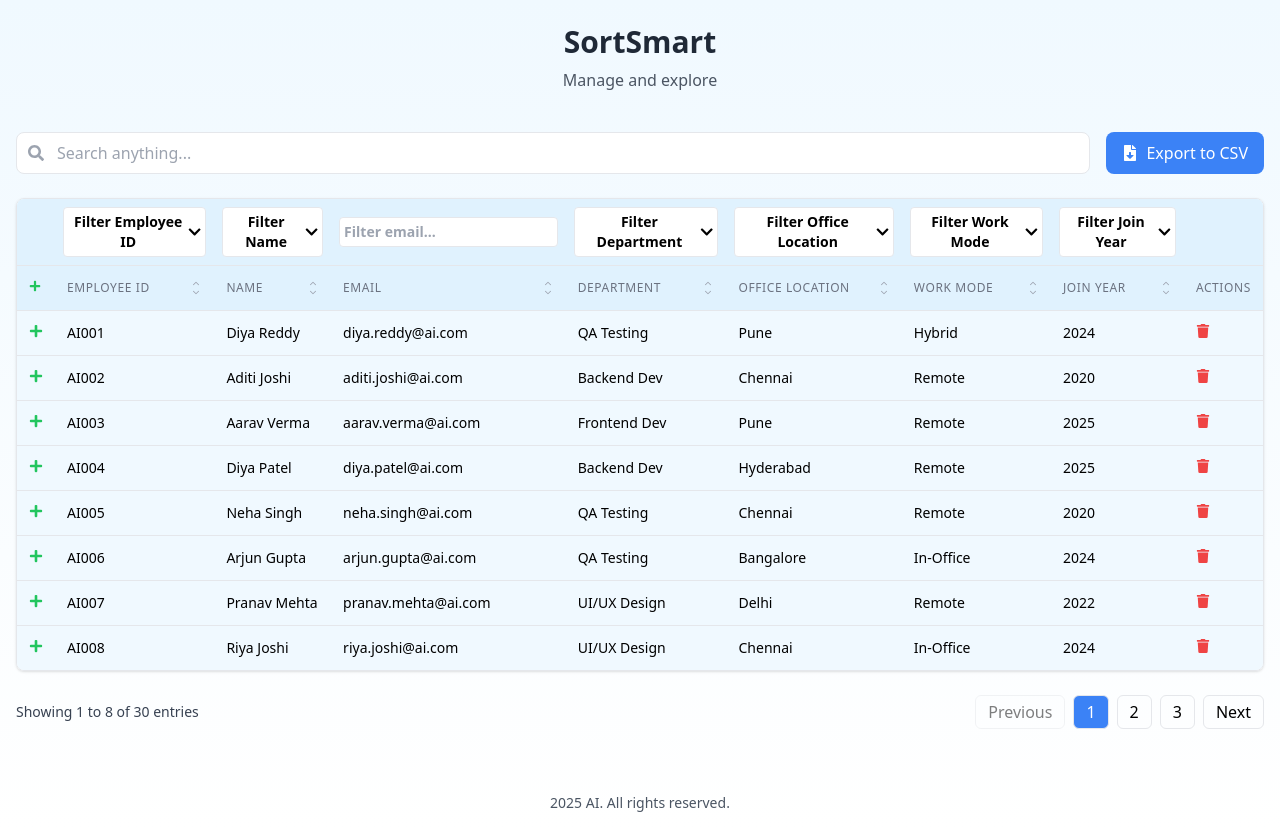
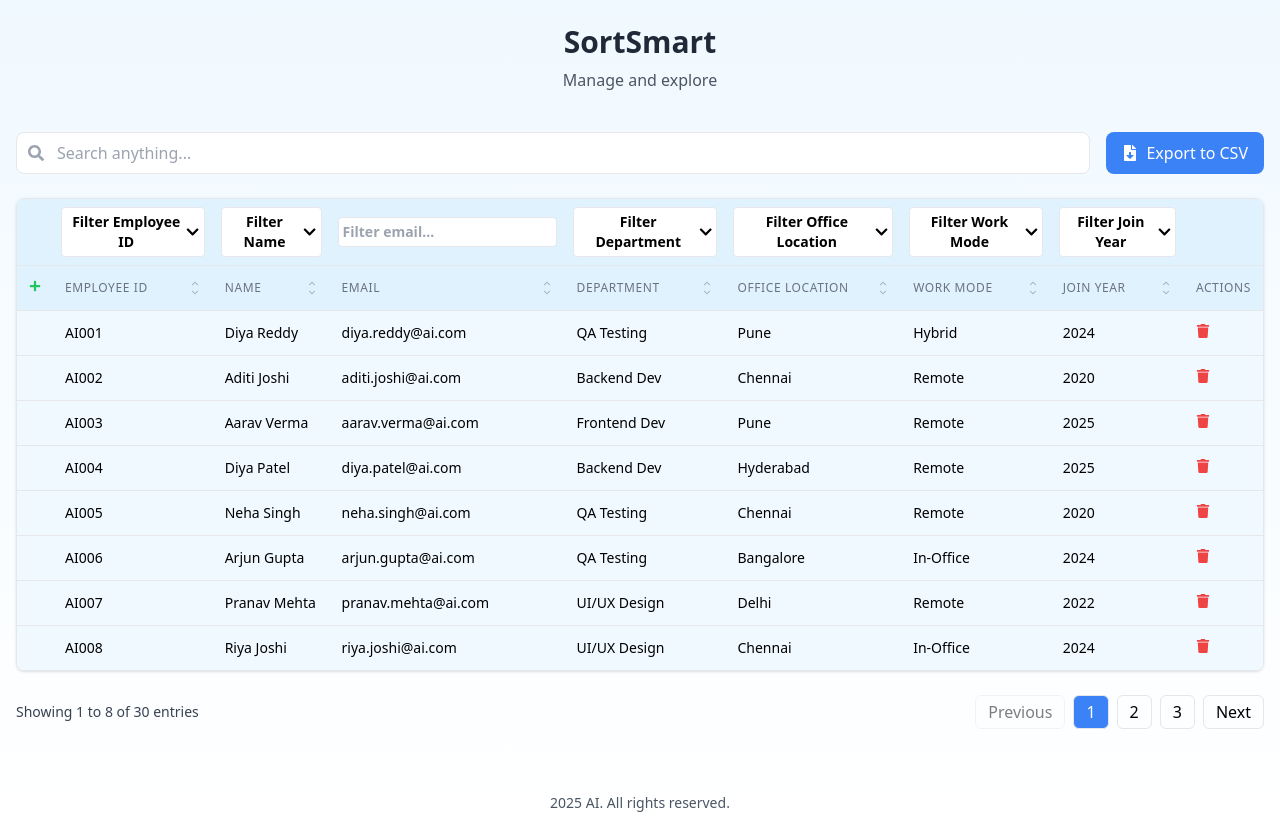
Before and after one commit to AddyaPandey/SortSmart, a React (Create React App) app: page / in a window 1280 px wide. Built offline with nearby package versions, Linux system fonts and the light colour scheme; the HTML template or start-up script is replaced by a standard one.

Commit message:
Keep only one add button in table header

```diff
--- a/src/components/Table.jsx
+++ b/src/components/Table.jsx
@@ -302,15 +302,7 @@ const DataTable = () => {
           <tbody className="divide-y divide-gray-200">
             {paginatedData.map(item => (
               <tr key={item.empId} className="hover:bg-sky-50 transition-colors">
-                <td className="p-3 text-sm">
-                  <button
-                    onClick={() => setShowAddModal(true)}
-                    className="text-green-500 hover:text-green-700 transition-colors"
-                    title="Add Employee"
-                  >
-                    <FaPlus />
-                  </button>
-                </td>
+                <td className="p-3 text-sm"></td>
                 {Object.keys(item).map(key => (
                   <td key={key} className="p-3 text-sm">
                     {item[key]}
```
